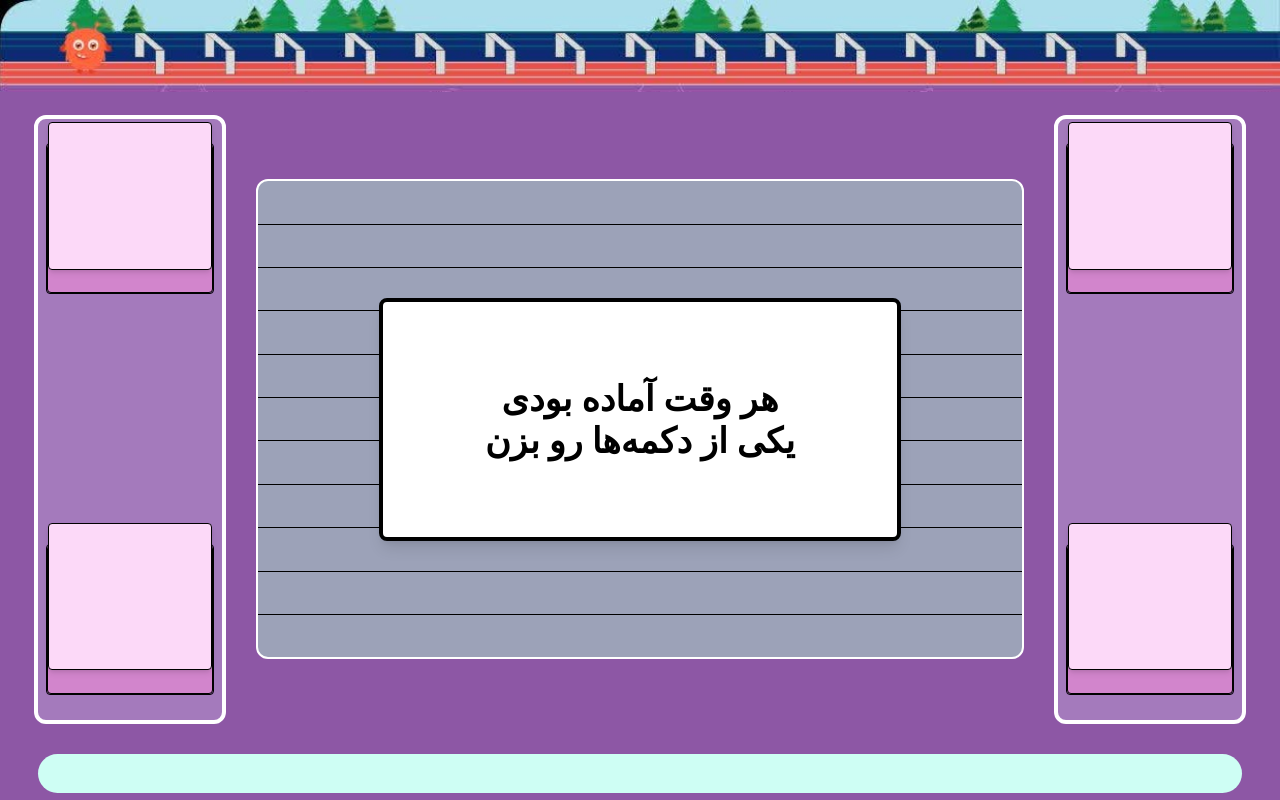
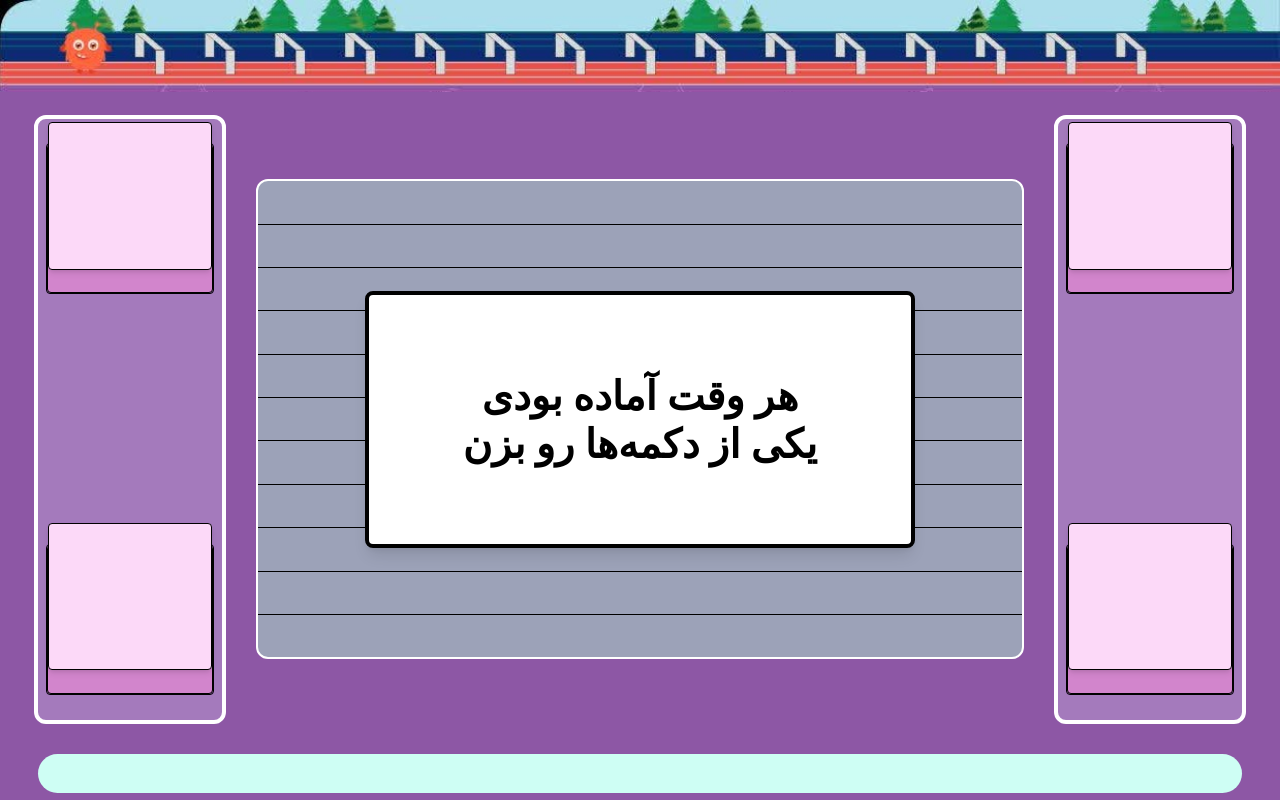
Before and after one commit to aligholip0ur/source, a React (Vite) app: page / in a window 1280 px wide. Built offline with nearby package versions, Linux system fonts and the light colour scheme.

Commit message:
finallll

```diff
--- a/src/components/MainDiv.jsx
+++ b/src/components/MainDiv.jsx
@@ -9,12 +9,12 @@ export default function MainDiv() {
 
       <div className="relative z-10 flex items-center justify-center w-[min(80%,80vh)] h-[min(60%,40vh)]">
         <div
-          className="bg-white w-full h-full rounded-lg border-4 shadow-lg flex flex-col items-center justify-center text-center p-4"
+          className="bg-white w-full h-full rounded-lg border-4  shadow-lg flex flex-col items-center justify-center text-center p-4"
           style={{
-            width: "90%",
-            height: "85%",
+            width: "95%",
+            height: "90%",
             padding: "clamp(4px, 1vw, 12px)",
-            fontSize: "min(3vw, 6vh, 35px)",
+            fontSize: "min(6vw, 5vh, 60px)",
             fontWeight: "bold",
             lineHeight: "1.2",
             overflow: "hidden",
--- a/src/index.css
+++ b/src/index.css
@@ -26,7 +26,7 @@
   }
   .box3
   {
-    width: min(75vw, 187vh);
+    width: min(74vw, 187vh);
   }
 }
 @media (max-height: 410px) {
@@ -47,21 +47,30 @@
     width: min(83vw, 176vh);
   }
 }
-@media (max-height: 295px) {
+@media (max-height: 302px) {
   .box4 {
-    width: min(60vw, 200vh);
+    width: min(60vw, 150vh);
   }
   .box3
   {
-    width: min(82vw, 150vh);
+    width: min(68vw, 165vh);
+  }
+}
+@media (max-height: 270px) {
+  .box4 {
+    width: min(60vw, 140vh);
+  }
+  .box3
+  {
+    width: min(82vw, 160vh);
   }
 }
 @media (max-height: 230px) {
   .box4 {
-    width: min(68vw, 105vh);
+    width: min(69vw, 105vh);
   }
   .box3
   {
-    width: min(82vw, 122vh);
+    width: min(82vw, 135vh);
   }
 }
```
